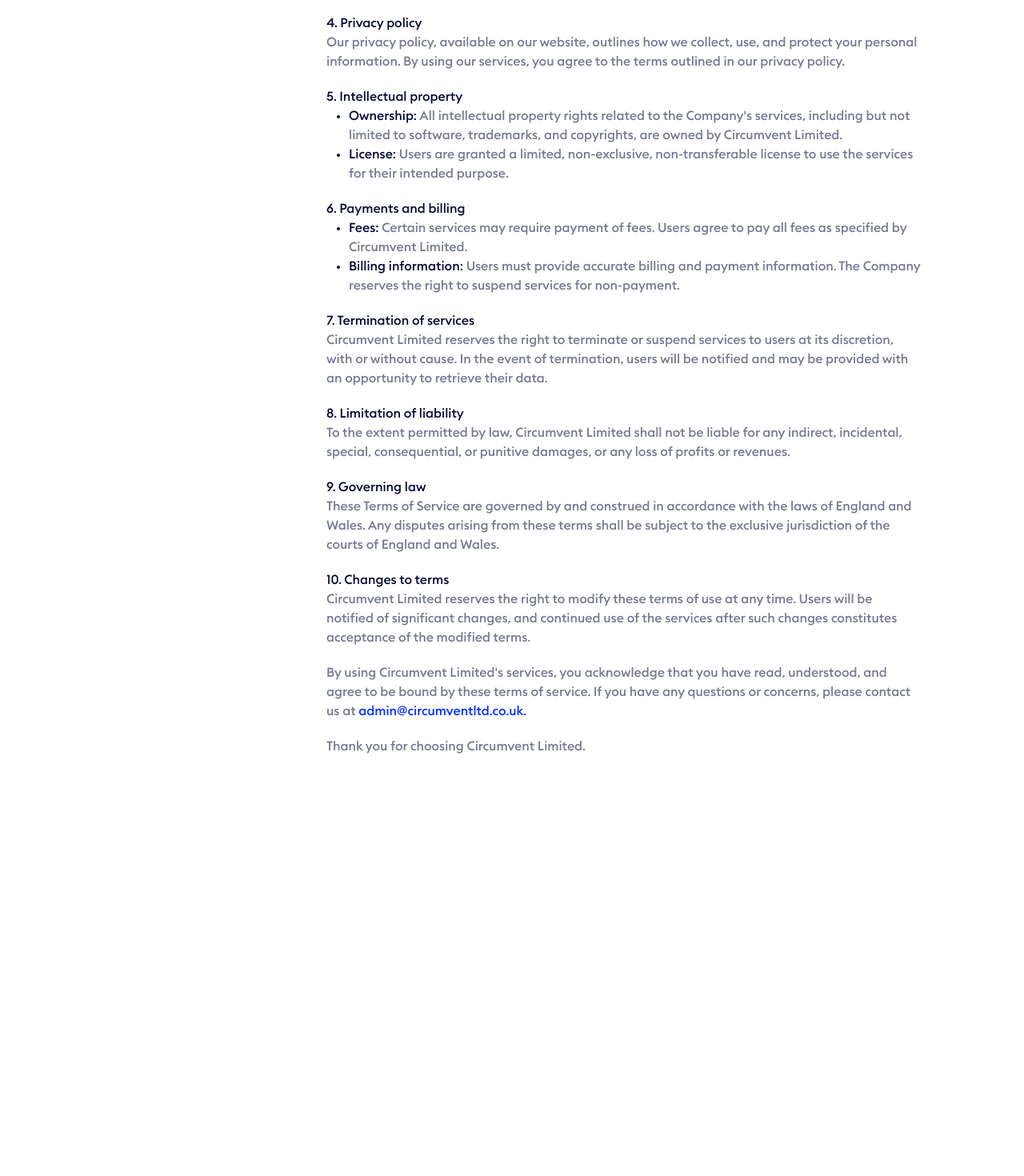
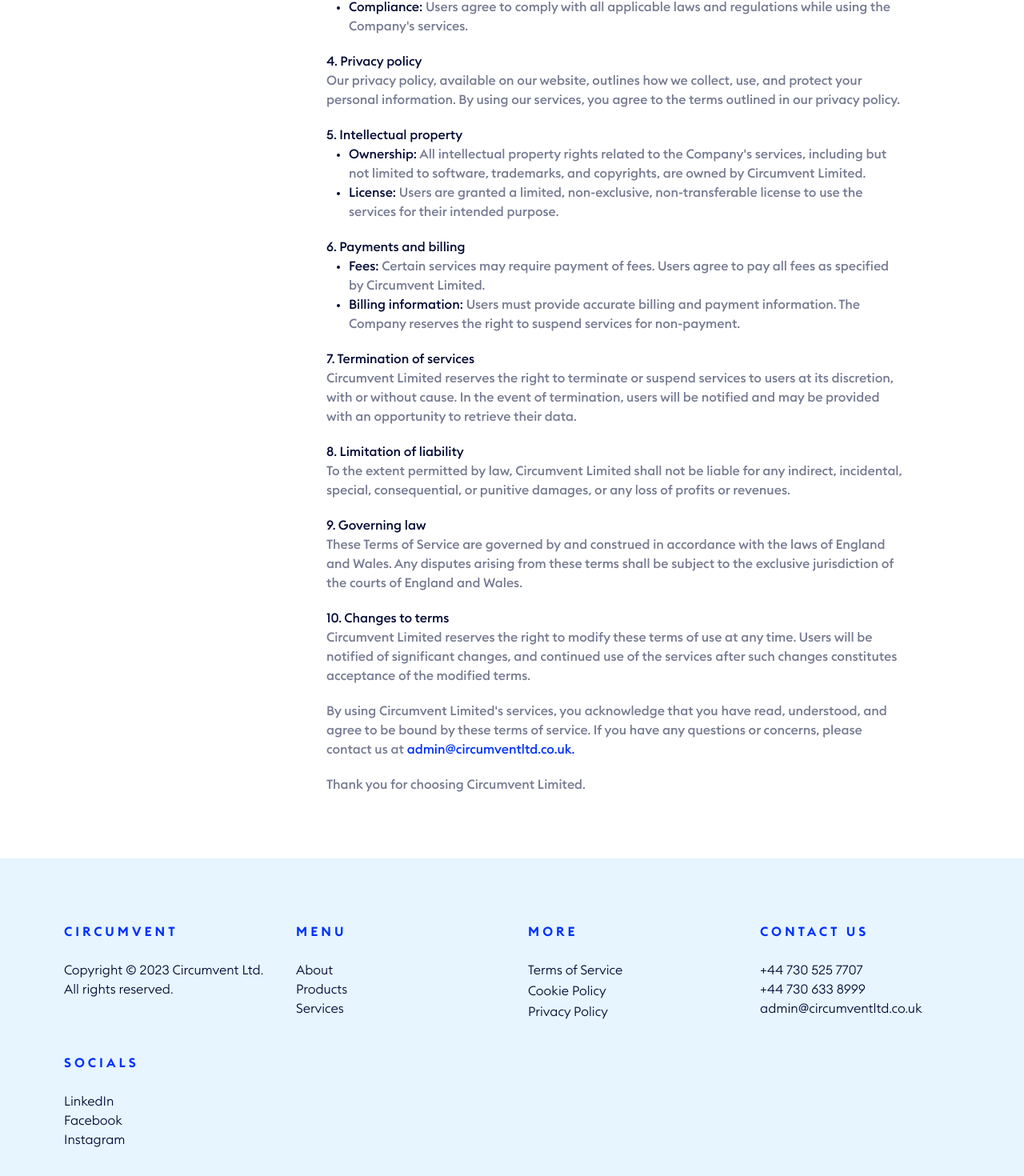
Before and after one commit to circumventltd/circumvent-frontend, a React (Vite) app: page /legal/terms-of-use in a window 1280 px wide. Shown: the part 931-2401 px from the top of the page at 80% size. Before the commit the page ends 1956 px from the top, so only its background shows below. Built offline with nearby package versions, Linux system fonts and the light colour scheme.

Commit message:
added footer to policy layout

```diff
--- /dev/null
+++ b/src/components/Footer2.tsx
@@ -0,0 +1,60 @@
+import React from "react";
+import { Link } from "react-router-dom";
+
+type Props = {};
+
+const Footer2 = (props: Props) => {
+  return (
+    <div className="bg-[#E6F5FF] p-[24px] lg:p-[80px] flex flex-col gap-[70px]">
+      {/* quick links */}
+      <div className="grid grid-cols-1 md:grid-cols-2 lg:grid-cols-4 gap-[40px]">
+        <div className="flex flex-col gap-[24px]">
+          <p className="font-euclid600 text-[#0030FF] tracking-[4px] leading-[24px]">
+            CIRCUMVENT
+          </p>
+          <p className="font-euclid text-[#000933] leading-[24px]">
+            Copyright © 2023 Circumvent Ltd. All rights reserved.
+          </p>
+        </div>
+        <div className="flex flex-col gap-[24px]">
+          <p className="font-euclid600 text-[#0030FF] tracking-[4px]">MENU</p>
+          <ul className="font-euclid text-[#000933] leading-[24px]">
+            <li>About</li>
+            <li>Products</li>
+            <li>Services</li>
+          </ul>
+        </div>
+        <div className="flex flex-col gap-[24px]">
+          <p className="font-euclid600 text-[#0030FF] tracking-[4px]">MORE</p>
+          <ul className="font-euclid flex flex-col text-[#000933] gap-[2px] leading-[24px]">
+            <Link to="/legal/terms-of-use">Terms of Service</Link>
+            <Link to="/legal/cookie-policy">Cookie Policy</Link>
+            <Link to="/legal/privacy-policy">Privacy Policy</Link>
+          </ul>
+        </div>
+        <div className="flex flex-col gap-[24px]">
+          <p className="font-euclid600 text-[#0030FF] tracking-[4px]">
+            CONTACT US
+          </p>
+          <ul className="font-euclid text-[#000933] leading-[24px]">
+            <li>+44 730 525 7707</li>
+            <li>+44 730 633 8999</li>
+            <li>admin@circumventltd.co.uk</li>
+          </ul>
+        </div>
+        <div className="flex flex-col gap-[24px]">
+          <p className="font-euclid600 text-[#0030FF] tracking-[4px]">
+            SOCIALS
+          </p>
+          <ul className="font-euclid text-[#000933] leading-[24px]">
+            <li>LinkedIn</li>
+            <li>Facebook</li>
+            <li>Instagram</li>
+          </ul>
+        </div>
+      </div>
+    </div>
+  );
+};
+
+export default Footer2;
--- a/src/layouts/Policylayout.tsx
+++ b/src/layouts/Policylayout.tsx
@@ -1,5 +1,6 @@
 import React, { useState } from "react";
 import Header from "../components/Header";
+import Footer2 from "../components/Footer2";
 
 type Props = {
   children: React.ReactNode;
@@ -11,6 +12,7 @@
       <section className="h-screen ">
         <Header />
         {children}
+        <Footer2 />
       </section>
     </div>
   );
--- a/src/pages/Cookiepolicy.tsx
+++ b/src/pages/Cookiepolicy.tsx
@@ -8,18 +8,9 @@
   return (
     <Policylayout>
       <div className="flex flex-col w-full items-center">
-        <div className="w-[98%] md:w-[90%] lg:w-[80%]">
-          <div className="flex flex-col items-center mt-[40px] md:mt-[80px]">
-            <h1 className="font-euclid text-[48px] lg:text-[72px] leading-[56px] lg:leading-[80px] text-headertext">
-              Cookie policy
-            </h1>
-            <p className="font-euclid text-[#00093366] text-2xl">
-              Last updated{" "}
-              <span className="text-[#000933] ">November 23,2023</span>
-            </p>
-          </div>
-          <div className="flex gap-[20px] md:gap-[40px] lg:gap-[80px] my-[80px]">
-            <div className="font-euclid flex flex-col text-[#000933] min-w-[100px] md:min-w-[200px] gap-[8px] leading-[24px]">
+        <div className="w-[95%] md:w-[90%] lg:w-[80%]">
+          <div className="flex gap-[30px] md:gap-[40px] lg:gap-[80px] my-[80px]">
+            <div className="font-euclid flex flex-col mt-[216px] text-[#000933] min-w-[100px] md:min-w-[200px] gap-[8px] leading-[24px]">
               <Link to="/legal/terms-of-use" className="text-[#00093366]">
                 Terms of Service
               </Link>
@@ -33,8 +24,17 @@
                 Cookie Policy
               </Link>
             </div>
-            <div className="flex-1">
-              <div className="flex flex-col gap-[20px]">
+            <div className="max-w-[500px] md:max-w-[720px]">
+              <div className="flex flex-col gap-[24px]">
+                <h1 className="font-euclid text-[48px] lg:text-[72px] leading-[56px] lg:leading-[80px] text-headertext">
+                  Cookie policy
+                </h1>
+                <p className="font-euclid text-[#00093366] text-2xl">
+                  Last updated{" "}
+                  <span className="text-[#000933] ">November 23,2023</span>
+                </p>
+              </div>
+              <div className="flex flex-col mt-[80px] gap-[20px]">
                 <div className="flex flex-col">
                   <p className="font-euclid500 text-[#000933]">
                     1. Introduction
--- a/src/pages/Privacypolicy.tsx
+++ b/src/pages/Privacypolicy.tsx
@@ -8,18 +8,9 @@
   return (
     <Policylayout>
       <div className="flex flex-col w-full items-center">
-        <div className="w-[98%] md:w-[90%] lg:w-[80%]">
-          <div className="flex flex-col items-center mt-[40px] md:mt-[80px]">
-            <h1 className="font-euclid text-[48px] lg:text-[72px] leading-[56px] lg:leading-[80px] text-headertext">
-              Privacy policy
-            </h1>
-            <p className="font-euclid text-[#00093366] text-2xl">
-              Last updated{" "}
-              <span className="text-[#000933] ">November 23,2023</span>
-            </p>
-          </div>
-          <div className="flex gap-[20px] md:gap-[40px] lg:gap-[80px] my-[80px]">
-            <div className="font-euclid flex flex-col text-[#000933] min-w-[100px] md:min-w-[200px] gap-[8px] leading-[24px]">
+        <div className="w-[95%] md:w-[90%] lg:w-[80%]">
+          <div className="flex gap-[30px] md:gap-[40px] lg:gap-[80px] my-[80px]">
+            <div className="font-euclid flex flex-col mt-[216px] text-[#000933] min-w-[100px] md:min-w-[200px] gap-[8px] leading-[24px]">
               <Link to="/legal/terms-of-use" className="text-[#00093366]">
                 Terms of Service
               </Link>
@@ -33,8 +24,17 @@
                 Cookie Policy
               </Link>
             </div>
-            <div className="flex-1">
-              <div className="flex flex-col gap-[20px]">
+            <div className="max-w-[500px] md:max-w-[720px]">
+              <div className="flex flex-col gap-[24px]">
+                <h1 className="font-euclid text-[48px] lg:text-[72px] leading-[56px] lg:leading-[80px] text-headertext">
+                  Privacy policy
+                </h1>
+                <p className="font-euclid text-[#00093366] text-2xl">
+                  Last updated{" "}
+                  <span className="text-[#000933] ">November 23,2023</span>
+                </p>
+              </div>
+              <div className="flex flex-col mt-[80px] gap-[20px]">
                 <div className="flex flex-col">
                   <p className="font-euclid500 text-[#000933]">
                     1. Introduction
--- a/src/pages/Termsofuse.tsx
+++ b/src/pages/Termsofuse.tsx
@@ -8,18 +8,9 @@
   return (
     <Policylayout>
       <div className="flex flex-col w-full items-center">
-        <div className="w-[98%] md:w-[90%] lg:w-[80%]">
-          <div className="flex flex-col items-center mt-[40px] md:mt-[80px]">
-            <h1 className="font-euclid text-[48px] lg:text-[72px] leading-[56px] lg:leading-[80px] text-headertext">
-              Terms of use
-            </h1>
-            <p className="font-euclid text-[#00093366] text-2xl">
-              Last updated{" "}
-              <span className="text-[#000933] ">November 23,2023</span>
-            </p>
-          </div>
-          <div className="flex gap-[20px] md:gap-[40px] lg:gap-[80px] my-[80px]">
-            <div className="font-euclid flex flex-col text-[#000933] min-w-[100px] md:min-w-[200px] gap-[8px] leading-[24px]">
+        <div className="w-[95%] md:w-[90%] lg:w-[80%]">
+          <div className="flex gap-[30px] md:gap-[40px] lg:gap-[80px] my-[80px]">
+            <div className="font-euclid flex flex-col mt-[216px] text-[#000933] min-w-[100px] md:min-w-[200px] gap-[8px] leading-[24px]">
               <Link
                 to="/legal/terms-of-use"
                 className="text-[#000933] font-euclid500"
@@ -29,8 +20,17 @@
               <Link to="/legal/privacy-policy">Privacy Policy</Link>
               <Link to="/legal/cookie-policy">Cookie Policy</Link>
             </div>
-            <div className="flex-1">
-              <div className="flex flex-col gap-[20px]">
+            <div className="max-w-[500px] md:max-w-[720px]">
+              <div className="flex flex-col gap-[24px]">
+                <h1 className="font-euclid text-[48px] lg:text-[72px] leading-[56px] lg:leading-[80px] text-headertext">
+                  Terms of use
+                </h1>
+                <p className="font-euclid text-[#00093366] text-2xl">
+                  Last updated{" "}
+                  <span className="text-[#000933] ">November 23,2023</span>
+                </p>
+              </div>
+              <div className="flex flex-col mt-[80px] gap-[20px]">
                 <div className="flex flex-col">
                   <p className="font-euclid500 text-[#000933]">
                     1. Acceptance of terms
```
